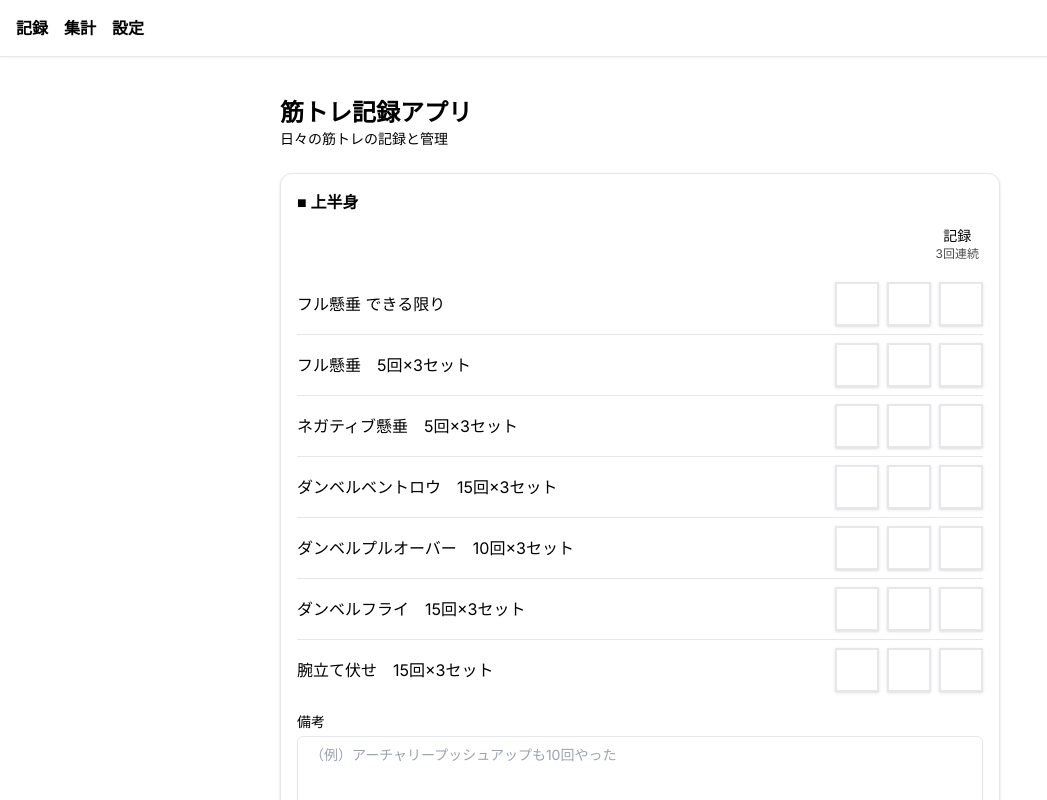
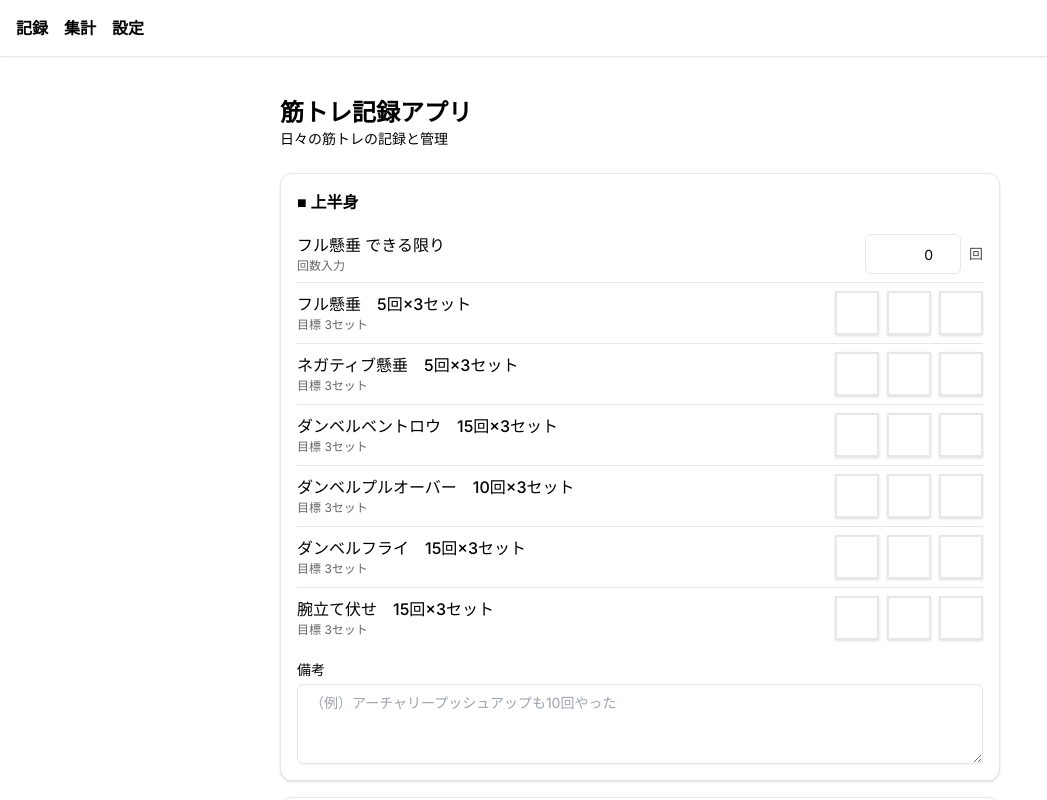
Before and after one commit to Mickey-1996/workout-tracker20250807, a Next.js app: page / in a window 1280 px wide. Shown: the top 800 px of the page, without its empty margins (0-1047 px from the left). Built offline with nearby package versions, Linux system fonts and the light colour scheme.

Commit message:
UI updates

```diff
--- a/src/tabs/RecordTab.tsx
+++ b/src/tabs/RecordTab.tsx
@@ -5,43 +5,68 @@ import { useEffect, useMemo, useState } from "react";
 import { Card } from "@/components/ui/Card";
 import { Textarea } from "@/components/ui/Textarea";
 import { Checkbox } from "@/components/ui/Checkbox";
+import { Input } from "@/components/ui/Input";
 import Link from "next/link";
 
-import { loadDayRecord, loadExercises, saveDayRecord } from "@/lib/local-storage";
+import { loadDayRecord, saveDayRecord, loadJSON } from "@/lib/local-storage";
 import { defaultExercises } from "@/lib/exercises-default";
 
-// 既存保存形式に依存しない最小型
 type DayRecord = {
   date: string;
   notesUpper: string;
   notesLower: string;
   notesOther?: string;
+  // チェック式: sets / 回数式: counts（どちらも同居可）
   sets: Record<string, boolean[]>;
+  counts?: Record<string, number>;
 };
 
+type Category = "upper" | "lower" | "other";
+type InputMode = "check" | "count";
+
+// SettingsTab が保存している ExerciseItem と互換な最低限の形
 type ExerciseItem = {
   id: string;
   name: string;
-  category: "upper" | "lower" | "other";
-  sets?: number;
-  checkCount?: number;
+  category: Category;
+  inputMode?: InputMode;     // "check" | "count"
+  checkCount?: number;       // チェック個数（check時）
+  sets?: number;             // 旧フィールド（後方互換）
   enabled?: boolean;
   order?: number;
+  // 追加：回数目標（count時、設定に無ければ未定義でOK）
+  repTarget?: number;
 };
 
-type ExercisesState = Record<"upper" | "lower" | "other", { id: string; name: string; sets: number }[]>;
+type ItemUI = {
+  id: string;
+  name: string;
+  mode: InputMode;
+  // mode=check のとき使用（表示＆保存用）
+  checks?: number;
+  // 目標表示（check: セット数 / count: 回数）
+  target?: number;
+};
 
+type GroupUI = {
+  key: Category;
+  label: string;
+  noteField: "notesUpper" | "notesLower" | "notesOther";
+  items: ItemUI[];
+};
+
+const SETTINGS_KEY = "settings-v1";
 const today = new Date().toISOString().split("T")[0];
-const CELL = { size: "h-11 w-11" }; // 44px
 
 export default function RecordTab() {
-  const [exercises, setExercises] = useState<ExercisesState | null>(null);
+  const [groups, setGroups] = useState<GroupUI[] | null>(null);
   const [dayRecord, setDayRecord] = useState<DayRecord>({
     date: today,
     notesUpper: "",
     notesLower: "",
     notesOther: "",
     sets: {},
+    counts: {},
   });
   const [toast, setToast] = useState<string | null>(null);
 
@@ -50,73 +75,81 @@ export default function RecordTab() {
     window.setTimeout(() => setToast(null), 1100);
   };
 
-  // localStorage から読めない場合は defaultExercises でフォールバック
+  // 設定があれば最優先で反映。なければ defaultExercises でフォールバック
   useEffect(() => {
-    const loaded = loadExercises();
-    if (loaded && Object.keys(loaded).length) {
-      // 既存の exercises 形式（カテゴリ -> 配列）そのまま使用
-      setExercises(normalizeLoaded(loaded));
-    } else {
-      // 初期データから UI 用の形に整形（enabled のみ）
-      setExercises(fromDefaults(defaultExercises as ExerciseItem[]));
+    // 1) 日別レコード
+    const rec = loadDayRecord(today);
+    if (rec) {
+      setDayRecord((prev) => ({
+        ...prev,
+        ...rec,
+        counts: { ...(prev.counts ?? {}), ...(rec.counts ?? {}) },
+      }));
     }
 
-    const rec = loadDayRecord(today);
-    if (rec) setDayRecord((prev) => ({ ...prev, ...rec }));
+    // 2) 種目（設定 → フォールバック）
+    type Settings = { items: ExerciseItem[] };
+    const saved = loadJSON<Settings>(SETTINGS_KEY);
+    if (saved?.items?.length) {
+      setGroups(buildGroupsFromSettings(saved.items));
+    } else {
+      // defaultExercises（配列）を利用
+      setGroups(buildGroupsFromSettings(defaultExercises as ExerciseItem[]));
+    }
   }, []);
 
-  // 読み込んだオブジェクトが { [key: string]: { id,name,sets }[] } 型に近い場合の保険
-  function normalizeLoaded(obj: any): ExercisesState {
-    const out: ExercisesState = { upper: [], lower: [], other: [] };
-    for (const [k, arr] of Object.entries(obj as Record<string, any[]>)) {
-      const cat = k.toLowerCase().includes("upper")
-        ? "upper"
-        : k.toLowerCase().includes("lower")
-        ? "lower"
-        : "other";
-      for (const it of arr) {
-        out[cat].push({
-          id: String(it.id),
-          name: String(it.name),
-          sets: Number(it.sets ?? it.checkCount ?? 3) || 3,
+  // Settings の items から UI 表示用グループを構築
+  function buildGroupsFromSettings(items: ExerciseItem[]): GroupUI[] {
+    const list = items
+      .filter((x) => x.enabled !== false) // 無効は非表示
+      .map<ItemUI>((x) => {
+        const mode: InputMode = x.inputMode ?? "check";
+        // check の表示個数は checkCount > sets > 3 の順
+        const checks =
+          mode === "check" ? Number(x.checkCount ?? x.sets ?? 3) || 3 : undefined;
+        const target =
+          mode === "check"
+            ? checks // “目標セット数”
+            : x.repTarget && Number.isFinite(x.repTarget)
+            ? Number(x.repTarget) // “目標回数”
+            : undefined;
+        return {
+          id: x.id,
+          name: x.name,
+          mode,
+          checks,
+          target,
+        };
       });
-      }
-    }
-    return out;
+
+    const by = (cat: Category) =>
+      list
+        .filter((x) => findItem(items, x.id)?.category === cat)
+        .sort((a, b) => {
+          const oa = findItem(items, a.id)?.order ?? 0;
+          const ob = findItem(items, b.id)?.order ?? 0;
+          return oa - ob;
+        });
+
+    return [
+      { key: "upper", label: "上半身", noteField: "notesUpper", items: by("upper") },
+      { key: "lower", label: "下半身", noteField: "notesLower", items: by("lower") },
+      { key: "other", label: "その他", noteField: "notesOther", items: by("other") },
+    ];
   }
 
-  // defaultExercises（配列）→ UI 用 {upper/lower/other: …} に整形
-  function fromDefaults(list: ExerciseItem[]): ExercisesState {
-    const out: ExercisesState = { upper: [], lower: [], other: [] };
-    const add = (cat: "upper" | "lower" | "other", it: ExerciseItem) => {
-      const sets = Number(it.checkCount ?? it.sets ?? 3) || 3;
-      out[cat].push({ id: it.id, name: it.name, sets });
-    };
-    for (const it of list) {
-      if (it.enabled === false) continue; // 非表示は除外
-      add(it.category, it);
-    }
-    // order があれば並べ替え（同一カテゴリ内）
-    (["upper", "lower", "other"] as const).forEach((cat) => {
-      out[cat].sort((a, b) => {
-        const oa =
-          (list.find((x) => x.id === a.id)?.order ?? 0) as number;
-        const ob =
-          (list.find((x) => x.id === b.id)?.order ?? 0) as number;
-        return oa - ob;
-      });
-    });
-    return out;
+  function findItem(items: ExerciseItem[], id: string) {
+    return items.find((x) => x.id === id);
   }
 
-  // 表示用の3グループ
-  const groups = useMemo(() => {
-    return [
-      { key: "upper" as const, label: "上半身", noteField: "notesUpper" as const, items: exercises?.upper ?? [] },
-      { key: "lower" as const, label: "下半身", noteField: "notesLower" as const, items: exercises?.lower ?? [] },
-      { key: "other" as const, label: "その他", noteField: "notesOther" as const, items: exercises?.other ?? [] },
-    ];
-  }, [exercises]);
+  const setCount = (exerciseId: string, val: number) => {
+    const counts = { ...(dayRecord.counts ?? {}) };
+    counts[exerciseId] = Math.max(0, Math.floor(val || 0));
+    const updated = { ...dayRecord, counts };
+    setDayRecord(updated);
+    saveDayRecord(today, updated);
+    notifySaved();
+  };
 
   const toggleSet = (exerciseId: string, setIndex: number) => {
     const updatedSets = { ...dayRecord.sets };
@@ -139,61 +172,94 @@ export default function RecordTab() {
     notifySaved();
   };
 
-  if (!exercises) {
-    // フォールバックが効くまでの一瞬の状態
+  if (!groups) {
     return <div className="text-sm text-muted-foreground">読み込み中…</div>;
   }
 
-  const CategoryBlock = (
-    label: string,
-    noteField: "notesUpper" | "notesLower" | "notesOther",
-    list: { id: string; name: string; sets: number }[]
-  ) => {
-    const maxChecks = Math.max(0, ...list.map((x) => x.sets || 0));
+  const CategoryBlock = (g: GroupUI) => {
+    // チェック行の整列のため、当該カテゴリでの最大チェック数を求める
+    const maxChecks = Math.max(
+      0,
+      ...g.items
+        .filter((x) => x.mode === "check")
+        .map((x) => x.checks ?? 0)
+    );
+
     return (
       <Card className="p-4 space-y-3">
-        <h2 className="text-base font-bold">■ {label}</h2>
+        <h2 className="text-base font-bold">■ {g.label}</h2>
 
-        <div className="flex items-end justify-between text-sm px-1">
-          <span className="invisible">種目</span>
-          <div className="flex flex-col items-center">
-            <span className="font-medium">記録</span>
-            {maxChecks > 0 && <span className="text-xs opacity-70">{maxChecks}回連続</span>}
-          </div>
+        <div className="divide-y">
+          {g.items.map((ex) => {
+            const goalText =
+              ex.mode === "count"
+                ? ex.target
+                  ? `目標 ${ex.target}回`
+                  : "回数入力"
+                : ex.checks
+                ? `目標 ${ex.checks}セット`
+                : "セットチェック";
+
+            return (
+              <div key={ex.id} className="flex items-center justify-between py-2">
+                <div className="pr-4 leading-snug">
+                  <div className="font-medium">{ex.name}</div>
+                  <div className="text-xs opacity-60 mt-0.5">{goalText}</div>
                 </div>
 
-        <div className="divide-y">
-          {list.map((ex) => (
-            <div key={ex.id} className="flex items-center justify-between py-2">
-              <div className="pr-4 leading-snug">{ex.name}</div>
+                {ex.mode === "count" ? (
+                  <div className="flex items-center gap-2">
+                    <Input
+                      type="number"
+                      inputMode="numeric"
+                      min={0}
+                      className="w-24 text-right"
+                      placeholder={ex.target ? String(ex.target) : "0"}
+                      value={Math.max(0, Math.floor((dayRecord.counts ?? {})[ex.id] ?? 0))}
+                      onChange={(e) => setCount(ex.id, Number(e.target.value))}
+                      aria-label={`${ex.name} 回数`}
+                    />
+                    <span className="text-sm opacity-70">回</span>
+                  </div>
+                ) : (
                   <div
                     className="grid gap-2"
-                style={{ gridTemplateColumns: `repeat(${maxChecks || 1}, 2.75rem)` }}
+                    style={{
+                      gridTemplateColumns: `repeat(${Math.max(ex.checks ?? 1, maxChecks || 1)}, 2.75rem)`,
+                    }}
                   >
-                {Array.from({ length: maxChecks || 1 }).map((_, idx) => {
-                  const isGap = idx >= (ex.sets || 0);
+                    {Array.from({ length: Math.max(ex.checks ?? 0, maxChecks) || 1 }).map(
+                      (_, idx) => {
+                        const isGap = idx >= (ex.checks ?? 0);
                         const checked = !isGap && (dayRecord.sets[ex.id]?.[idx] || false);
                         return (
                           <Checkbox
                             key={idx}
-                      className={`${CELL.size} border-2 rounded-none ${isGap ? "pointer-events-none opacity-40" : ""}`}
+                            className={`h-11 w-11 border-2 rounded-none ${
+                              isGap ? "pointer-events-none opacity-40" : ""
+                            }`}
                             checked={checked}
                             onCheckedChange={() => !isGap && toggleSet(ex.id, idx)}
                             aria-label={`${ex.name} セット${idx + 1}`}
                           />
                         );
+                      }
+                    )}
+                  </div>
+                )}
+              </div>
+            );
           })}
-              </div>
-            </div>
-          ))}
-          {list.length === 0 && <div className="py-2 text-sm opacity-60">（種目なし）</div>}
+
+          {g.items.length === 0 && <div className="py-2 text-sm opacity-60">（種目なし）</div>}
         </div>
 
+        {/* 備考 */}
         <div className="space-y-1">
           <div className="text-sm font-medium">備考</div>
           <Textarea
-            value={dayRecord[noteField] || ""}
-            onChange={(e) => handleNotesChange(noteField, e.target.value)}
+            value={(dayRecord as any)[g.noteField] || ""}
+            onChange={(e) => handleNotesChange(g.noteField, e.target.value)}
             placeholder="（例）アーチャリープッシュアップも10回やった"
           />
         </div>
@@ -201,12 +267,11 @@ export default function RecordTab() {
     );
   };
 
-  const emptyAll =
-    groups.every((g) => g.items.length === 0);
+  const allEmpty = groups.every((g) => g.items.length === 0);
 
   return (
     <div className="space-y-4">
-      {emptyAll && (
+      {allEmpty && (
         <Card className="p-4">
           <div className="text-sm">
             種目データが見つかりませんでした。初期データで表示しています。<br />
@@ -215,7 +280,9 @@ export default function RecordTab() {
         </Card>
       )}
 
-      {groups.map((g) => CategoryBlock(g.label, g.noteField, g.items))}
+      {groups.map((g) => (
+        <CategoryBlock key={g.key} {...g} />
+      ))}
 
       {toast && (
         <div className="fixed bottom-4 right-4 rounded-md bg-black text-white text-sm px-3 py-2 shadow-lg">
--- a/src/tabs/SettingsTab.tsx
+++ b/src/tabs/SettingsTab.tsx
@@ -1,3 +1,4 @@
+// src/tabs/SettingsTab.tsx
 "use client";
 
 import { useEffect, useMemo, useState } from "react";
@@ -17,7 +18,6 @@ import { loadJSON, saveJSON } from "@/lib/local-storage";
 import { defaultExercises } from "@/lib/exercises-default";
 
 const SETTINGS_KEY = "settings-v1";
-
 type Settings = { items: ExerciseItem[] };
 
 function newItem(cat: Category): ExerciseItem {
@@ -25,7 +25,6 @@ function newItem(cat: Category): ExerciseItem {
     id: crypto.randomUUID(),
     name: "",
     category: cat,
-    // 旧仕様互換のためいずれも optional だが初期値を持たせる
     sets: 3,
     inputMode: "check",
     checkCount: 3,
@@ -38,7 +37,6 @@ export default function SettingsTab() {
   const [items, setItems] = useState<ExerciseItem[]>([]);
   const [ready, setReady] = useState(false);
 
-  // 初期ロード
   useEffect(() => {
     const saved = loadJSON<Settings>(SETTINGS_KEY);
     if (saved?.items?.length) {
@@ -49,15 +47,13 @@ export default function SettingsTab() {
     setReady(true);
   }, []);
 
-  // 自動保存
   useEffect(() => {
     if (!ready) return;
     saveJSON(SETTINGS_KEY, { items });
   }, [items, ready]);
 
-  // カテゴリ別へ
   const byCat = useMemo(() => {
-    const sortByOrder = (a: ExerciseItem, b: ExerciseItem) => a.order - b.order;
+    const sortByOrder = (a: ExerciseItem, b: ExerciseItem) => (a.order ?? 0) - (b.order ?? 0);
     return {
       upper: items.filter((x) => x.category === "upper").sort(sortByOrder),
       lower: items.filter((x) => x.category === "lower").sort(sortByOrder),
@@ -65,13 +61,13 @@ export default function SettingsTab() {
     };
   }, [items]);
 
-  const update = (id: string, patch: Partial<ExerciseItem>) =>
+  const update = (id: string, patch: Partial<ExerciseItem> | Record<string, unknown>) =>
     setItems((prev) => prev.map((it) => (it.id === id ? { ...it, ...patch } : it)));
 
   const add = (cat: Category) =>
     setItems((prev) => {
       const maxOrder =
-        prev.filter((x) => x.category === cat).reduce((m, x) => Math.max(m, x.order), 0) || 0;
+        prev.filter((x) => x.category === cat).reduce((m, x) => Math.max(m, x.order ?? 0), 0) || 0;
       const item = newItem(cat);
       item.order = maxOrder + 1;
       return [...prev, item];
@@ -97,16 +93,11 @@ export default function SettingsTab() {
       const j = sameCatIdx[nextPos];
       const a = arr[idx];
       const b = arr[j];
-      const tmp = a.order;
-      a.order = b.order;
+      const tmp = a.order ?? 0;
+      a.order = b.order ?? 0;
       b.order = tmp;
       return arr.slice();
     });
-
-  const loadDefaults = () => {
-    if (!confirm("初期データ（要件どおりの種目リスト）を読み込みます。よろしいですか？ 現在の種目は上書きされます。")) return;
-    setItems(defaultExercises);
-  };
 
   const Block = (cat: Category, title: string) => {
     const list = byCat[cat];
@@ -124,28 +115,25 @@ export default function SettingsTab() {
               key={it.id}
               className="grid grid-cols-1 gap-3 sm:grid-cols-12 sm:items-center rounded-md border p-3"
             >
-              {/* 記録対象 */}
               <label className="flex items-center gap-2 sm:col-span-2">
                 <Checkbox
-                  checked={it.enabled ?? true}
+                  checked={it.enabled !== false}
                   onCheckedChange={(v) => update(it.id, { enabled: Boolean(v) })}
                 />
                 <span className="text-sm">記録対象</span>
               </label>
 
-              {/* 種目名 */}
-              <div className="sm:col-span-4">
+              <div className="sm:col-span-3">
                 <Input
-                  placeholder="種目名（例：ダンベルベントロウ 15回×3セット）"
+                  placeholder="種目名（例：フル懸垂 10回）"
                   value={it.name}
                   onChange={(e) => update(it.id, { name: e.target.value })}
                 />
               </div>
 
-              {/* 入力方式 */}
               <div className="sm:col-span-3">
                 <Select
-                  value={it.inputMode ?? "check"}
+                  value={(it.inputMode as InputMode) ?? "check"}
                   onValueChange={(v) => update(it.id, { inputMode: v as InputMode })}
                 >
                   <SelectTrigger>
@@ -158,17 +146,14 @@ export default function SettingsTab() {
                 </Select>
               </div>
 
-              {/* チェック数（1〜10） */}
+              {/* チェック数（check のときだけ編集可能） */}
               <div className="flex items-center gap-2 sm:col-span-2">
                 <span className="text-sm opacity-80">チェック数</span>
                 <select
                   className="h-10 rounded-md border px-2 text-sm"
                   value={it.checkCount ?? it.sets ?? 3}
-                  onChange={(e) => {
-                    const n = Number(e.target.value);
-                    update(it.id, { checkCount: n, sets: n });
-                  }}
-                  disabled={(it.inputMode ?? "check") !== "check"}
+                  onChange={(e) => update(it.id, { checkCount: Number(e.target.value), sets: Number(e.target.value) })}
+                  disabled={it.inputMode !== "check"}
                 >
                   {Array.from({ length: 10 }, (_, i) => i + 1).map((n) => (
                     <option key={n} value={n}>
@@ -178,8 +163,22 @@ export default function SettingsTab() {
                 </select>
               </div>
 
-              {/* 並び替え / 削除 */}
-              <div className="flex gap-2 sm:col-span-1 sm:justify-end">
+              {/* 回数目標（count のときだけ編集可能） */}
+              <div className="flex items-center gap-2 sm:col-span-2">
+                <span className="text-sm opacity-80">回数目標</span>
+                <Input
+                  type="number"
+                  inputMode="numeric"
+                  min={0}
+                  placeholder="例: 10"
+                  value={Number((it as any).repTarget ?? "")}
+                  onChange={(e) => update(it.id, { repTarget: Number(e.target.value) } as any)}
+                  disabled={it.inputMode !== "count"}
+                  className="w-24"
+                />
+              </div>
+
+              <div className="flex gap-2 sm:col-span-2 sm:justify-end">
                 <Button variant="secondary" onClick={() => move(it.id, -1)}>
                   ↑
                 </Button>
@@ -201,29 +200,13 @@ export default function SettingsTab() {
     <div className="space-y-6">
       <h2 className="text-xl font-bold">設定</h2>
       <p className="text-sm opacity-80">
-        ・チェックあり＝1セット、初期は3セットです。<br />
-        ・入力方式が「チェック」のときは、チェックボックスの個数（1〜10）を設定できます。<br />
-        ・「回数入力」を選ぶとチェックは無効になり、記録画面で回数を入力する拡張に備えます。
+        ・「入力方式」で <strong>チェック</strong>（セットごと）か <strong>回数入力</strong> を選択できます。<br />
+        ・チェック方式は「チェック数」でセット数を指定、回数入力は「回数目標」を任意指定できます。<br />
       </p>
 
       {Block("upper", "上半身")}
       {Block("lower", "下半身")}
       {Block("other", "その他")}
-
-      <div className="rounded-xl border p-4 space-y-3">
-        <h3 className="font-semibold">データ管理</h3>
-        <div className="flex flex-wrap gap-2">
-          <Button variant="secondary" onClick={loadDefaults}>
-            初期データを読み込む（種目のみ）
-          </Button>
-          {/* すべてリセット：必要ならコメントアウト解除
-          <Button variant="destructive" onClick={resetAll}>すべてリセット</Button>
-          */}
-        </div>
-        <p className="text-xs opacity-70">
-          ※「初期データを読み込む」は種目設定のみ上書きします。記録データは保持されます。
-        </p>
-      </div>
     </div>
   );
 }
--- a/src/tabs/settings/page.tsx
+++ b/src/tabs/settings/page.tsx
@@ -1,5 +1,4 @@
 // src/app/tabs/settings/page.tsx
-
 import SettingsTab from "@/tabs/SettingsTab";
 
 export default function SettingsPage() {
--- a/src/tabs/summary/page.tsx
+++ b/src/tabs/summary/page.tsx
@@ -1,5 +1,4 @@
 // src/app/tabs/summary/page.tsx
-
 import SummaryTab from "@/tabs/SummaryTab";
 
 export default function SummaryPage() {
```
Lines whose indentation alone changed are shown as unchanged.
